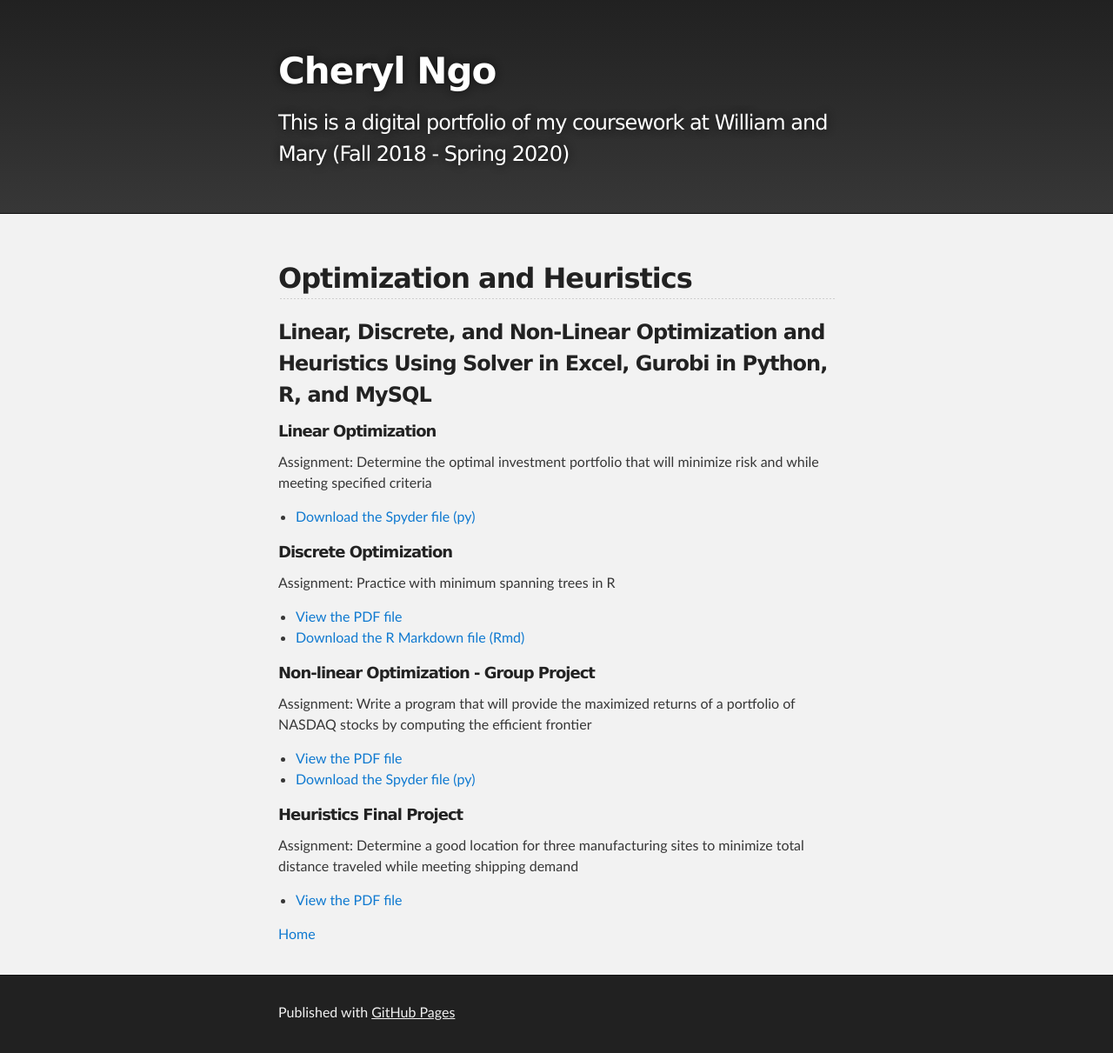
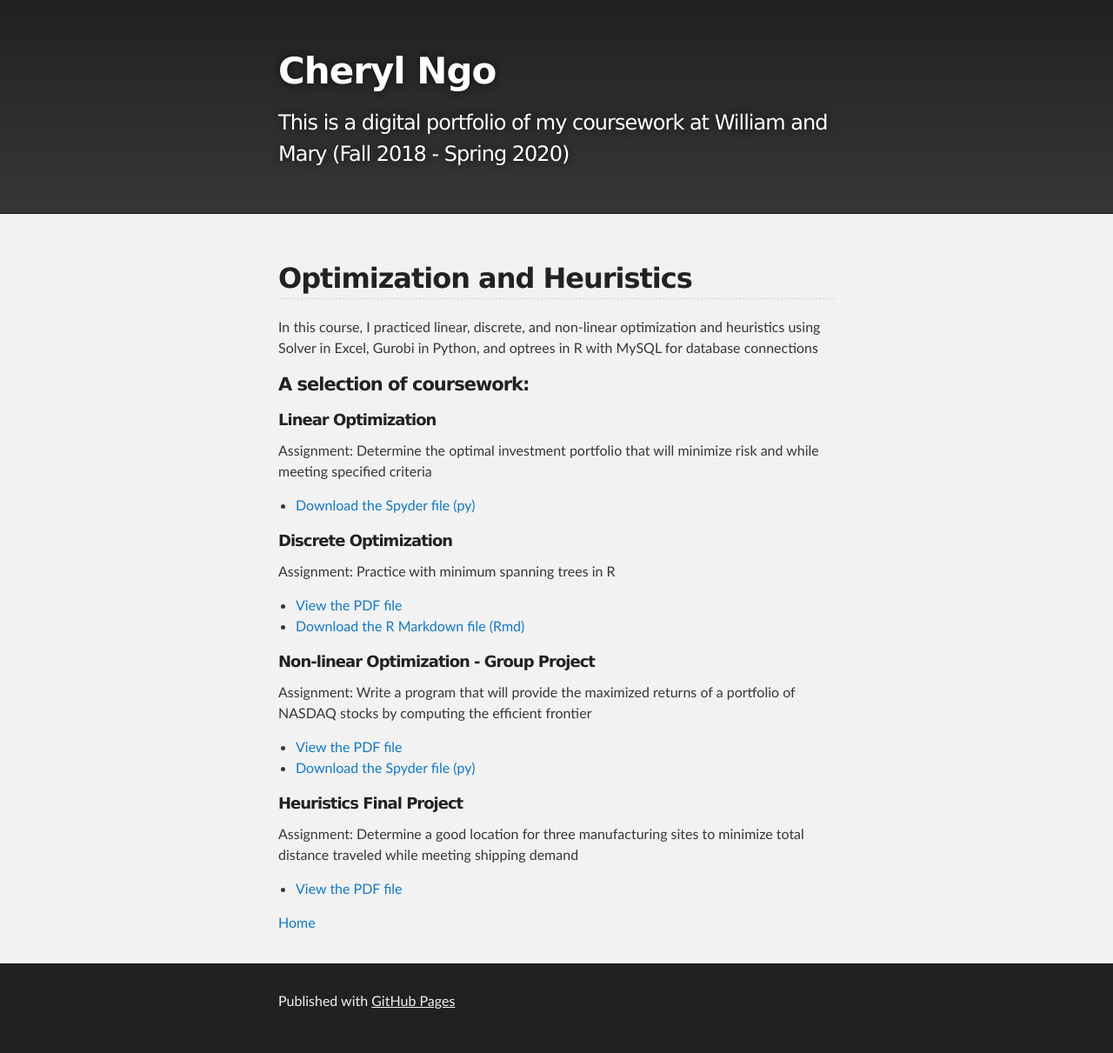
Before and after one commit to Cherylngo/cherylngo.github.io, a Jekyll site: the page built from OH/index.md, in a window 1280 px wide. Shown: the whole page at 87% size. Built offline with Jekyll 4.4.1, drawn with Linux system fonts in a browser that asks for light colours; our own code applies the rules of GitHub Pages for plain Markdown files.

Commit message:
Update index.md

```diff
--- a/OH/index.md
+++ b/OH/index.md
@@ -5,8 +5,10 @@ Semester: Fall 2019
 ---
 
 ## Optimization and Heuristics
-### Linear, Discrete, and Non-Linear Optimization and Heuristics Using Solver in Excel, Gurobi in Python, R, and MySQL
+In this course, I practiced linear, discrete, and non-linear optimization and heuristics using Solver in Excel, Gurobi in Python, and optrees in R with MySQL for database connections
 
+
+#### A selection of coursework:
 ##### Linear Optimization
 Assignment: Determine the optimal investment portfolio that will minimize risk and while meeting specified criteria
 - [Download the Spyder file (py)](LinearOptimization.py)
```
